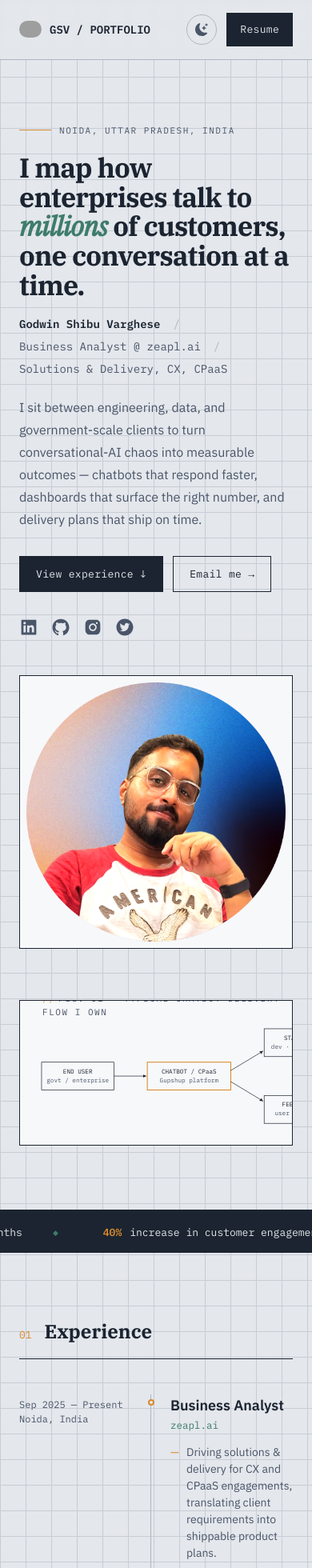
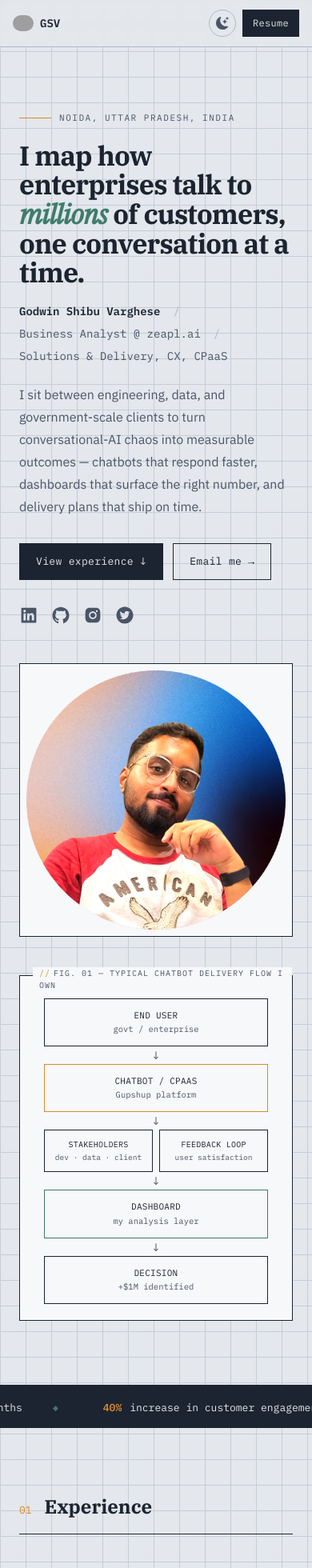
Before and after one commit to godwin8030/gsvportfolio, a Next.js app: page / in a window 390 px wide. Shown: the top 1960 px of the page at 80% size. Built offline with nearby package versions, Linux system fonts and the light colour scheme; grey boxes are pictures that could not be loaded.

Commit message:
minor fixes

```diff
--- a/pages/index.js
+++ b/pages/index.js
@@ -173,6 +173,21 @@ function Reveal({ children, className = '' }) {
   return <div ref={ref} className={`reveal ${className}`}>{children}</div>
 }
 
+function FlowBox({ title, sub, tone, compact }) {
+  const toneClass =
+    tone === 'amber' ? 'border-amber' : tone === 'teal' ? 'border-teal' : 'border-ink dark:border-white/25'
+  return (
+    <div className={`w-full border bg-paperwhite text-center dark:bg-darkbg-2 ${toneClass} ${compact ? 'px-2 py-2.5' : 'px-4 py-3'}`}>
+      <div className={`font-mono uppercase tracking-wide text-ink dark:text-paper ${compact ? 'text-[10px]' : 'text-[11px]'}`}>{title}</div>
+      <div className={`mt-0.5 font-mono text-ink-soft dark:text-line ${compact ? 'text-[9.5px]' : 'text-[10.5px]'}`}>{sub}</div>
+    </div>
+  )
+}
+
+function FlowArrow() {
+  return <div className="py-1 font-mono text-sm leading-none text-ink-soft dark:text-line">↓</div>
+}
+
 function Tag({ children }) {
   return (
     <div className="mb-2.5 font-mono text-[11px] uppercase tracking-[0.14em] text-ink-soft before:mr-1 before:text-amber before:content-['//']">
@@ -213,10 +228,10 @@ export default function Home() {
 
         {/* Header */}
         <header className="sticky top-0 z-50 border-b border-line bg-paper/90 backdrop-blur-sm dark:border-white/10 dark:bg-darkbg/90">
-          <nav className="mx-auto flex max-w-6xl items-center justify-between px-6 py-4 sm:px-8 lg:px-10">
-            <a href="#home" className="flex items-center gap-2.5 font-mono text-sm font-semibold">
-              <Image src={avatar} alt="Godwin avatar" width={28} height={28} className="rounded-full" />
-              GSV / PORTFOLIO
+          <nav className="mx-auto flex max-w-6xl items-center justify-between px-4 py-3 sm:px-8 sm:py-4 lg:px-10">
+            <a href="#home" className="flex items-center gap-2 font-mono text-sm font-semibold sm:gap-2.5">
+              <Image src={avatar} alt="Godwin avatar" width={26} height={26} className="rounded-full sm:h-7 sm:w-7" />
+              <span>GSV<span className="hidden sm:inline"> / PORTFOLIO</span></span>
             </a>
 
             <div className="hidden gap-7 sm:flex">
@@ -231,10 +246,10 @@ export default function Home() {
               ))}
             </div>
 
-            <div className="flex items-center gap-3">
+            <div className="flex items-center gap-2 sm:gap-3">
               <button
                 onClick={() => setDarkMode(!darkMode)}
-                className="rounded-full border border-line p-2.5 transition hover:-translate-y-0.5 hover:border-amber dark:border-white/20"
+                className="rounded-full border border-line p-2 transition hover:-translate-y-0.5 hover:border-amber dark:border-white/20 sm:p-2.5"
                 aria-label="Toggle dark mode"
               >
                 {darkMode ? <BsFillSunFill className="text-amber" /> : <BsFillMoonStarsFill className="text-ink-soft" />}
@@ -243,7 +258,7 @@ export default function Home() {
                 href="https://drive.google.com/file/d/1mxqlTUlFFb98n54UmSZfzw2-XdpDFoxv/view?usp=sharing"
                 target="_blank"
                 rel="noreferrer"
-                className="font-mono text-[13px] tracking-wide border border-ink bg-ink px-4 py-2.5 text-paper transition-colors hover:bg-amber hover:border-amber dark:border-paper dark:bg-paper dark:text-ink dark:hover:bg-amber dark:hover:text-paperwhite dark:hover:border-amber"
+                className="font-mono text-xs tracking-wide border border-ink bg-ink px-3 py-2 text-paper transition-colors hover:bg-amber hover:border-amber dark:border-paper dark:bg-paper dark:text-ink dark:hover:bg-amber dark:hover:text-paperwhite dark:hover:border-amber sm:px-4 sm:py-2.5 sm:text-[13px]"
               >
                 Resume
               </a>
@@ -306,10 +321,29 @@ export default function Home() {
 
           {/* Schematic diagram */}
           <Reveal>
-            <div className="relative mt-16 overflow-x-auto border border-ink bg-paperwhite px-5 pb-5 pt-7 dark:border-white/15 dark:bg-darkbg-2">
-              <span className="absolute -top-[11px] left-5 bg-paperwhite px-2 font-mono text-[11px] uppercase tracking-[0.14em] text-ink-soft before:mr-1 before:text-amber before:content-['//'] dark:bg-darkbg-2">
+            <div className="relative mt-12 sm:mt-16 border border-ink bg-paperwhite px-4 pb-5 pt-7 dark:border-white/15 dark:bg-darkbg-2 sm:px-5">
+              <span className="absolute -top-[11px] left-4 bg-paperwhite px-2 font-mono text-[10px] uppercase tracking-[0.1em] text-ink-soft before:mr-1 before:text-amber before:content-['//'] dark:bg-darkbg-2 sm:left-5 sm:text-[11px] sm:tracking-[0.14em]">
                 Fig. 01 — Typical chatbot delivery flow I own
               </span>
+
+              {/* Mobile: stacked flow, no scrolling */}
+              <div className="mx-auto flex max-w-[280px] flex-col items-center sm:hidden">
+                <FlowBox title="End user" sub="govt / enterprise" />
+                <FlowArrow />
+                <FlowBox title="Chatbot / CPaaS" sub="Gupshup platform" tone="amber" />
+                <FlowArrow />
+                <div className="grid w-full grid-cols-2 gap-2">
+                  <FlowBox compact title="Stakeholders" sub="dev · data · client" />
+                  <FlowBox compact title="Feedback loop" sub="user satisfaction" />
+                </div>
+                <FlowArrow />
+                <FlowBox title="Dashboard" sub="my analysis layer" tone="teal" />
+                <FlowArrow />
+                <FlowBox title="Decision" sub="+$1M identified" />
+              </div>
+
+              {/* Tablet & up: full schematic */}
+              <div className="hidden overflow-x-auto sm:block">
               <svg viewBox="0 0 920 190" className="block h-auto min-w-[640px] w-full">
                 <defs>
                   <marker id="arrow" markerWidth="8" markerHeight="8" refX="6" refY="3" orient="auto">
@@ -349,6 +383,7 @@ export default function Home() {
                   <line x1="770" y1="95" x2="798" y2="95" />
                 </g>
               </svg>
+              </div>
             </div>
           </Reveal>
         </section>
@@ -374,14 +409,15 @@ export default function Home() {
             </div>
             {ROLES.map((role, i) => (
               <Reveal key={i}>
-                <div className="grid grid-cols-[140px_1px_1fr] gap-x-6 sm:grid-cols-[160px_1px_1fr] sm:gap-x-7">
-                  <div className="pt-1 font-mono text-[12px] text-ink-soft dark:text-line sm:text-[12.5px]">
-                    {role.when}<br />{role.place}
+                <div className={`sm:grid sm:grid-cols-[160px_1px_1fr] sm:gap-x-7 ${i > 0 ? 'mt-8 border-t border-line-soft pt-8 dark:border-white/10 sm:mt-0 sm:border-t-0 sm:pt-0' : ''}`}>
+                  <div className="flex items-center gap-2 font-mono text-[11.5px] text-ink-soft dark:text-line sm:block sm:pt-1 sm:text-[12.5px]">
+                    <span className="h-1.5 w-1.5 shrink-0 rounded-full bg-amber sm:hidden" />
+                    <span>{role.when} · {role.place}</span>
                   </div>
-                  <div className="relative bg-line dark:bg-white/15">
+                  <div className="relative hidden sm:block bg-line dark:bg-white/15">
                     <div className="absolute -left-[3.5px] top-1.5 h-2 w-2 rounded-full border-2 border-amber bg-paper dark:bg-darkbg" />
                   </div>
-                  <div className="pb-12">
+                  <div className="pb-0 pt-3 sm:pb-12 sm:pt-0">
                     <h3 className="text-[18px] font-semibold sm:text-[19px]">{role.title}</h3>
                     <span className="mt-0.5 block font-mono text-[12.5px] text-teal">{role.company}</span>
                     <ul className="mt-3.5 space-y-2.5">
```
